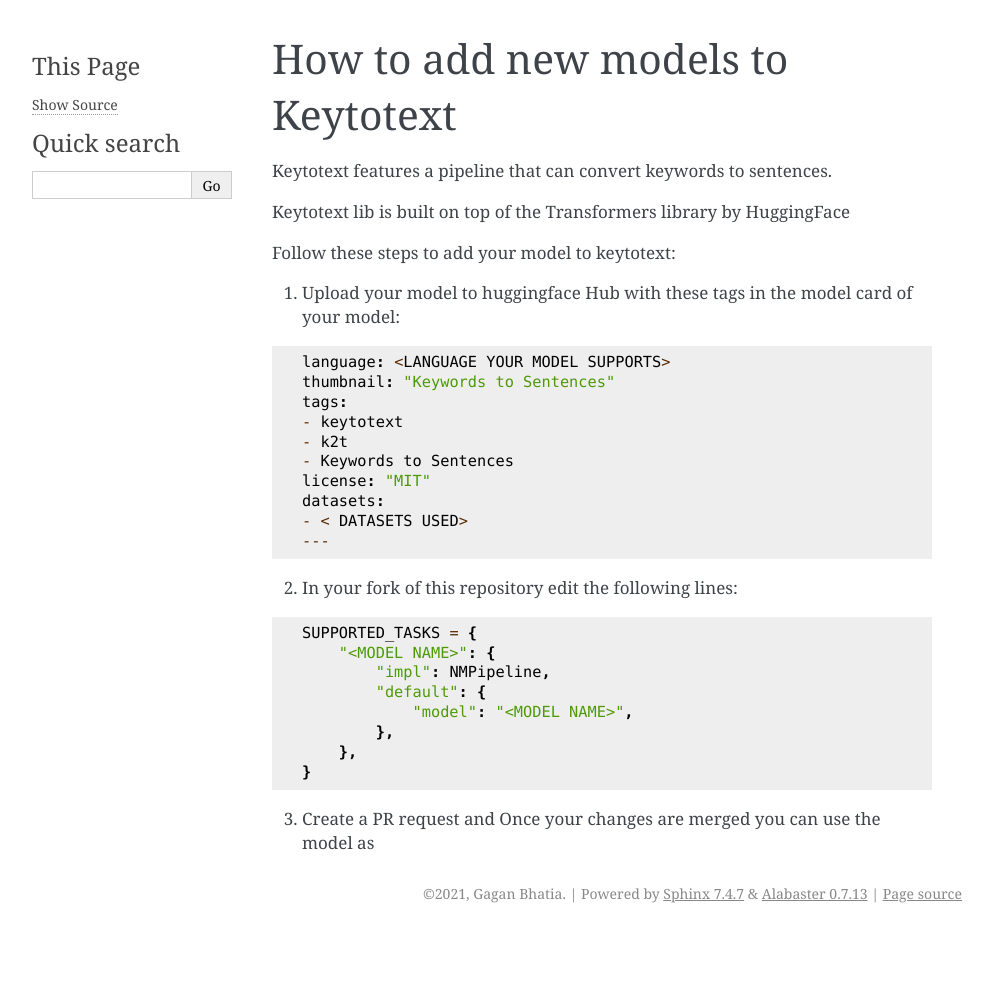
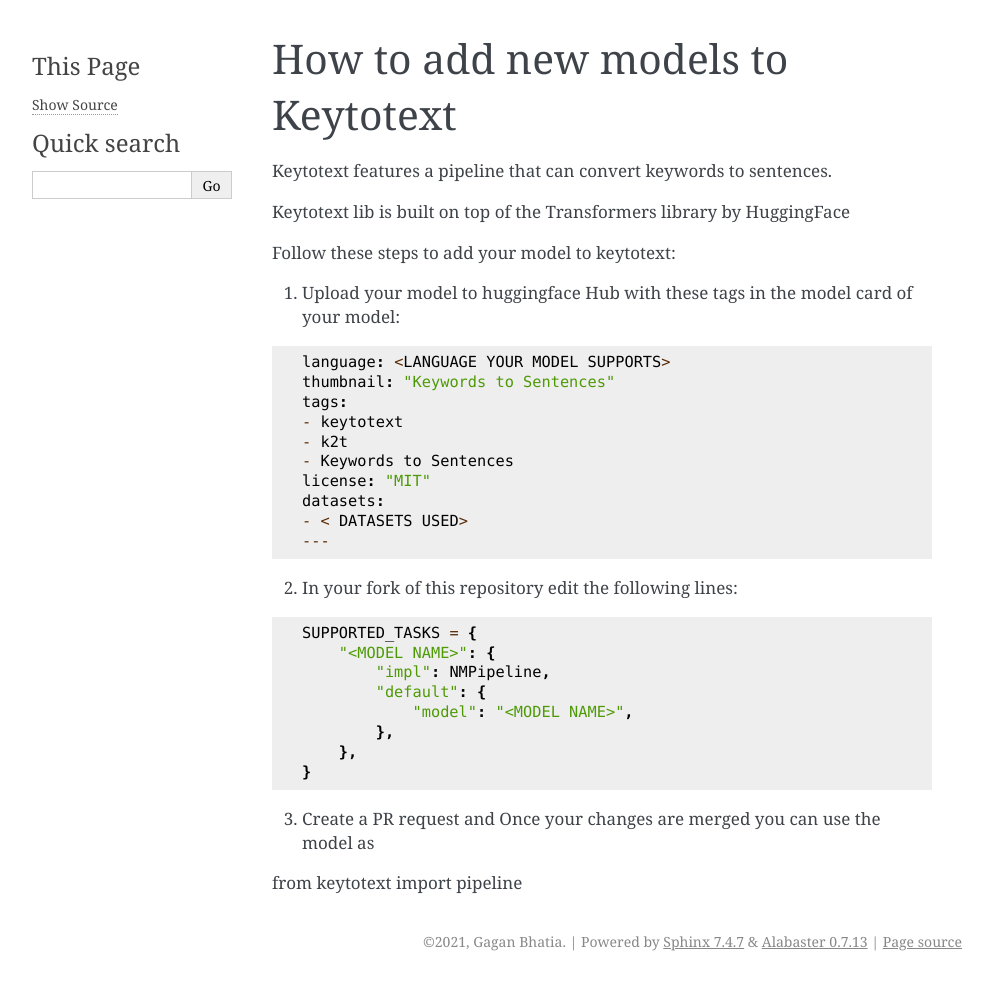
Before and after one commit to gagan3012/keytotext, a Sphinx documentation site: the page built from docs/MODELS.md, in a window 1280 px wide. Shown: the whole page, without its empty margins (148-1141 px from the left). Built offline with Sphinx 7.4.7, drawn with Linux system fonts in a browser that asks for light colours; before the commit the page ends 933 px from its top, so only the background shows below that.

Commit message:
Update MODELS.md

````diff
--- a/docs/MODELS.md
+++ b/docs/MODELS.md
@@ -34,3 +34,5 @@
 ```
 
 3) Create a PR request and Once your changes are merged you can use the model as
+
+from keytotext import pipeline
````
